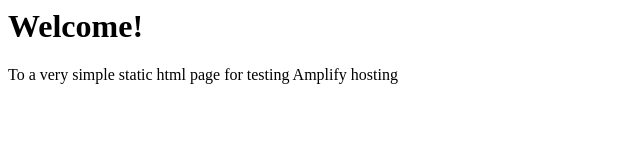
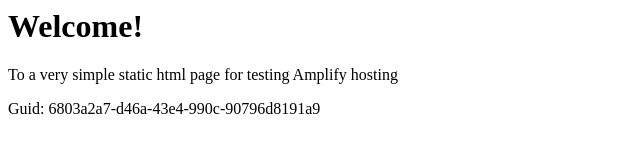
Before and after one commit to aws-aemilia-cdg/Github-PR-Commit-Integration-Test-DoNotTouch-GithubWebhookPreviewCanaryTest-v1-prod-eu-west-3, a website: page src/index.html in a window 1280 px wide. Shown: the whole page, without its empty margins (0-640 px from the left). Drawn offline with Linux system fonts and the light colour scheme.

Commit message:
commit from integ tests

```diff
--- a/src/index.html
+++ b/src/index.html
@@ -1,3 +1,5 @@
+
+
 <html lang="en">
 
 <head>
@@ -10,6 +12,6 @@
 <body>
     <h1>Welcome!</h1>
     <p>To a very simple static html page for testing Amplify hosting</p>
-</body>
+    <p>Guid: 6803a2a7-d46a-43e4-990c-90796d8191a9</p></body>
 
 </html>
```
